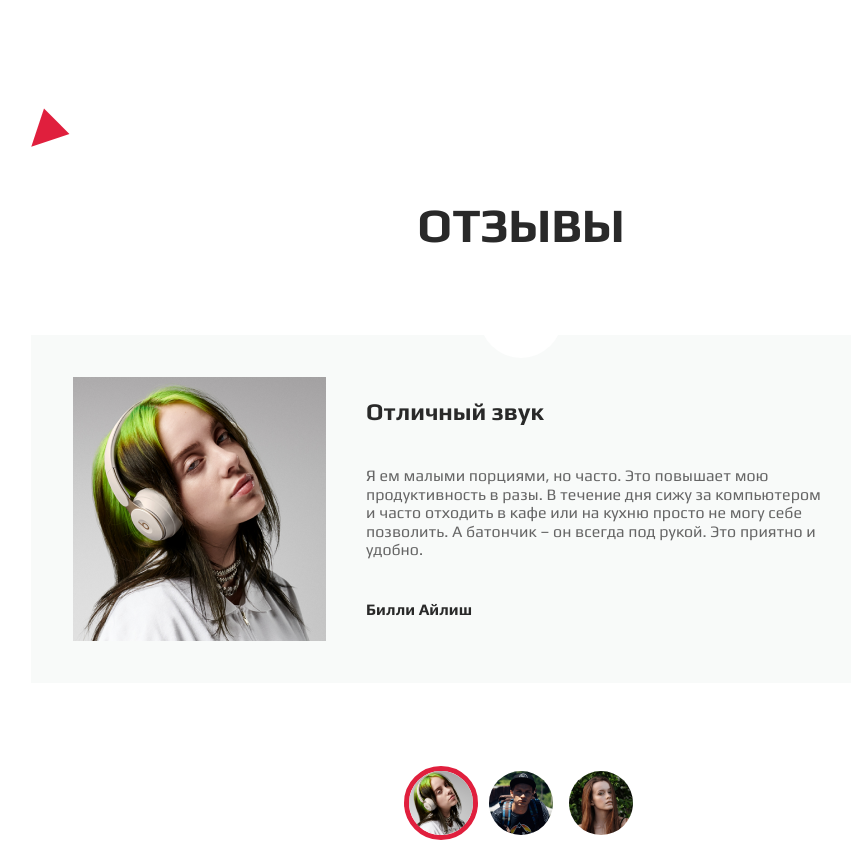
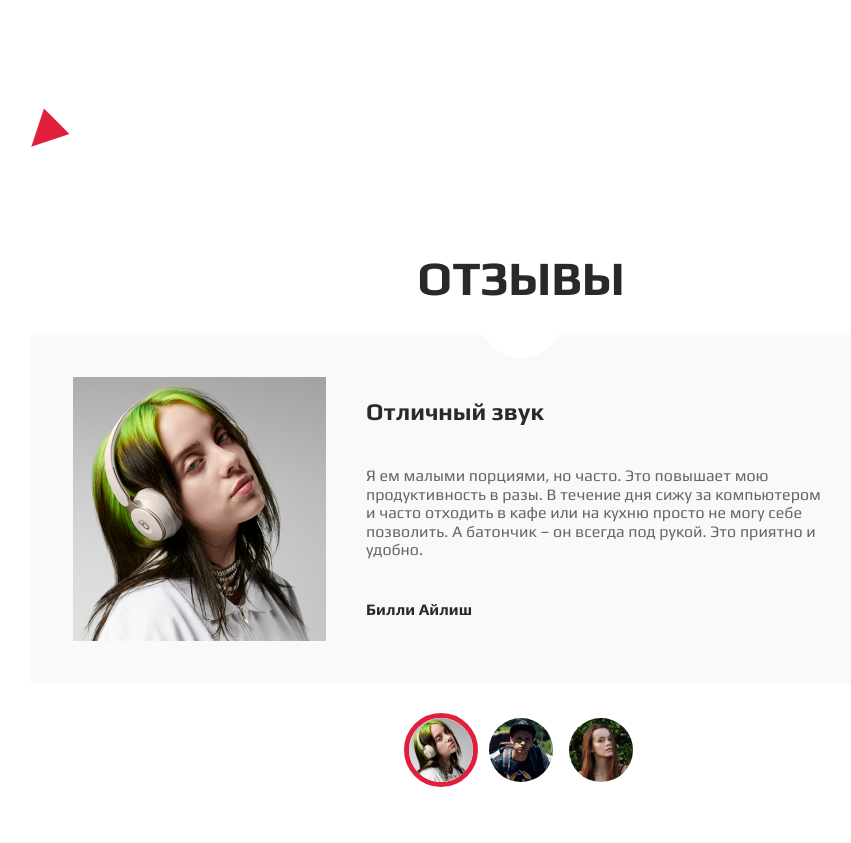
Before and after one commit to Time2ChangeMyself/BEATS, a plain HTML site: page index.html in a window 1280 px wide. Shown: the part 1480-2323 px from the top of the page, without its empty margins (119-970 px from the left). Drawn offline with nearby package versions, Linux system fonts and the light colour scheme.

Commit message:
changed gap reviews section

```diff
--- a/css/blocks/reviews.scss
+++ b/css/blocks/reviews.scss
@@ -6,8 +6,8 @@
   &__container {
     display: flex;
     flex-direction: column;
-    justify-content: space-between;
-    gap: 20px;
+    justify-content: center;
+    gap: 30px;
     height: 100%;
     align-items: center;
     padding: 80px 60px;
```
Also changed, not shown: css/main.css.
